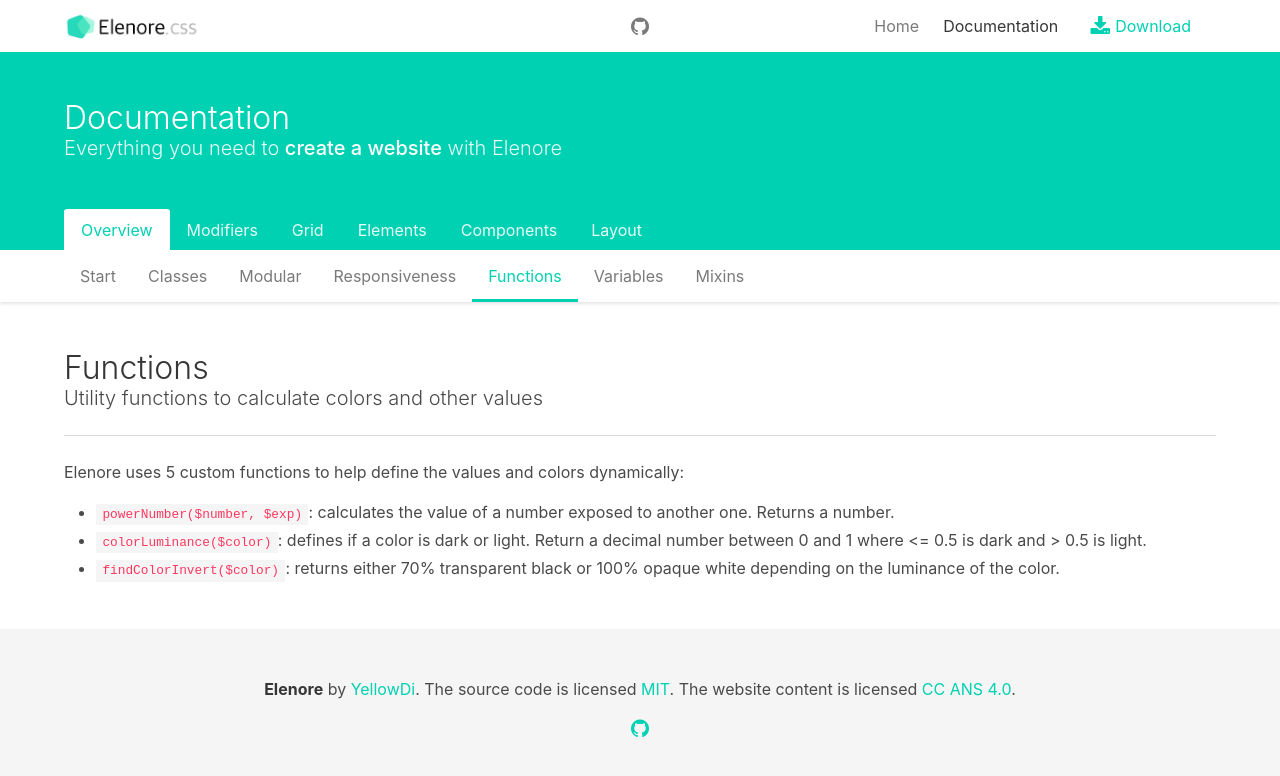
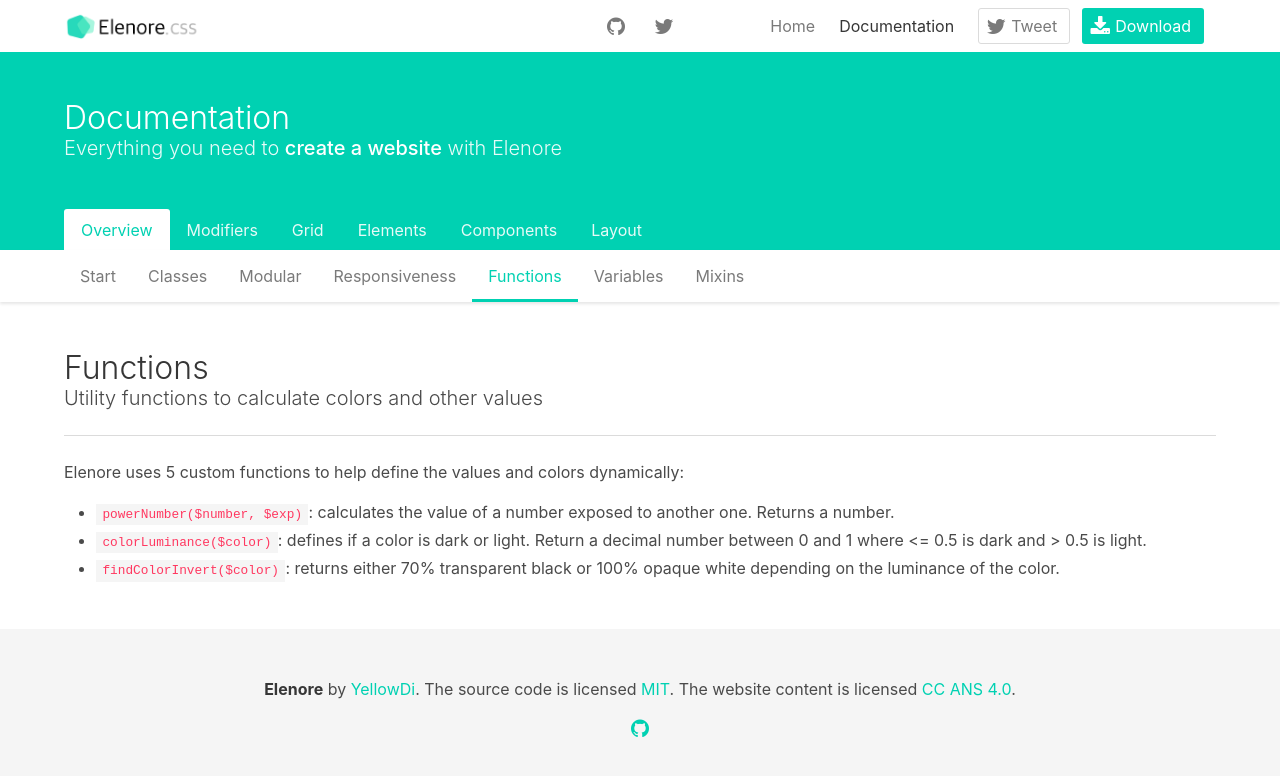
Before and after one commit to YellowDi/Elenore, a Jekyll site: the page built from docs/documentation/overview/functions.html, in a window 1280 px wide. Shown: the top 776 px of the page. Built offline with Jekyll 4.4.1, drawn with Linux system fonts in a browser that asks for light colours.

Commit message:
Fix nav grouped buttons

```diff
--- a/docs/_includes/header.html
+++ b/docs/_includes/header.html
@@ -9,6 +9,11 @@
     <a class="nav-item" href="{{ site.github }}">
       <span class="icon">
         <i class="fa fa-github"></i>
+      </span>
+    </a>
+    <a class="nav-item" href="https://twitter.com/YellowDi">
+      <span class="icon">
+        <i class="fa fa-twitter"></i>
       </span>
     </a>
   </div>
@@ -23,28 +28,35 @@
     <a class="nav-item {% if page.route == 'index' %}is-active{% endif %}" href="{{ site.url }}/">
       Home
     </a>
-    <a class="nav-item {% if page.route == 'documentation' %}is-active{% endif %} {% if page.layout == 'documentation' %}is-active{% endif %}" href="{{ site.url }}/documentation/overview/start">
+    <a class="nav-item {% if page.route == 'documentation' %}is-active{% endif %} {% if page.layout == 'documentation' %}is-active{% endif %}" href="{{ site.documentation }}">
       Documentation
     </a>
 
-    {% if page.route == 'index' %}
-      <span class="nav-item">
+    <div class="nav-item">
+      <div class="field is-grouped">
+        <p class="control">
+          <a id="twitter"
+            class="button"
+            data-social-network="Twitter"
+            data-social-action="tweet"
+            data-social-target="{{ site.url }}"
+            target="_blank"
+            href="https://twitter.com/intent/tweet?text={{ site.title | urlencode }}&url={{ site.url }}&via=YellowDi">
+            <span class="icon">
+              <i class="fa fa-twitter"></i>
+            </span>
+            <span>Tweet</span>
+          </a>
+        </p>
+        <p class="control">
           <a class="button is-primary" href="{{ site.download }}">
             <span class="icon">
               <i class="fa fa-download"></i>
             </span>
             <span>Download</span>
           </a>
-      </span>
-    {% else %}
-      <span class="nav-item">
-        <a class="button is-primary is-inverted" href="{{ site.download }}">
-          <span class="icon">
-            <i class="fa fa-download"></i>
-          </span>
-          <span>Download</span>
-        </a>
-      </span>
-    {% endif %}
+        </p>
+      </div>
+    </div>
   </div>
 </nav>
--- a/sass/components/nav.sass
+++ b/sass/components/nav.sass
@@ -22,8 +22,6 @@ $nav-height: 3.25rem !default
     flex-shrink: 0
   img
     max-height: 1.75rem
-  .button + .button
-    margin-left: 0.75rem
   .tag
     &:first-child:not(:last-child)
       margin-right: 0.5rem
```
Also changed, not shown: CHANGELOG.md, docs/css/Elenore-docs.css. Lines whose indentation alone changed are shown as unchanged.
